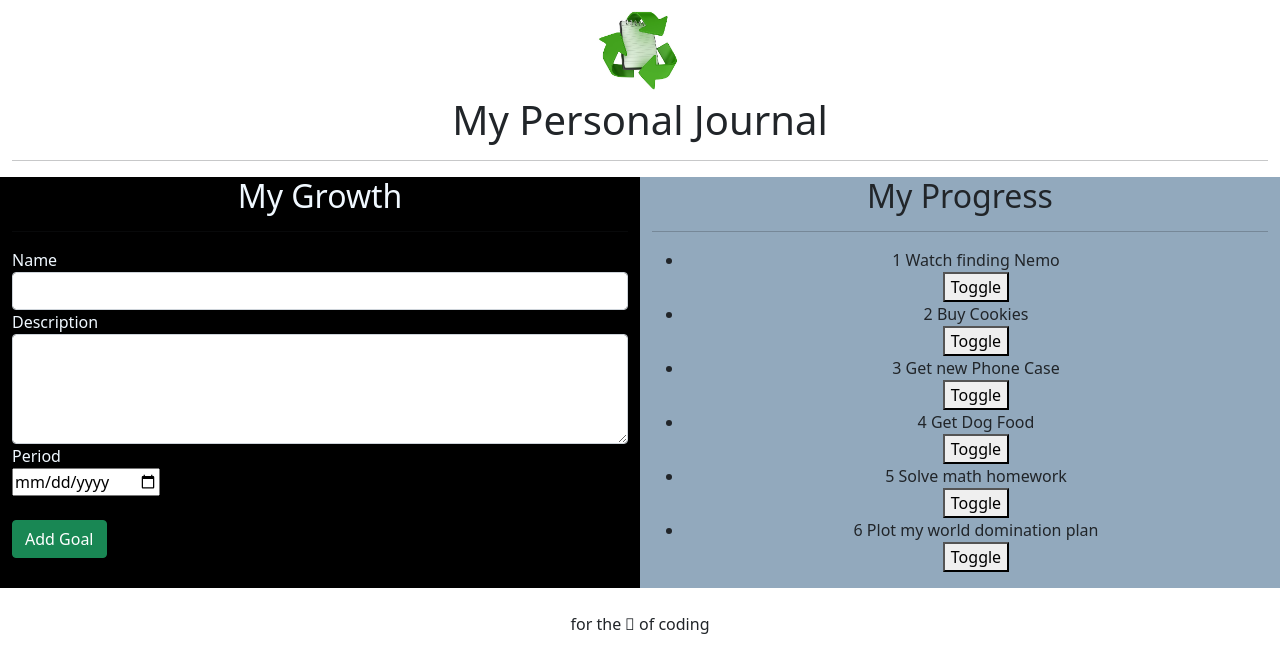
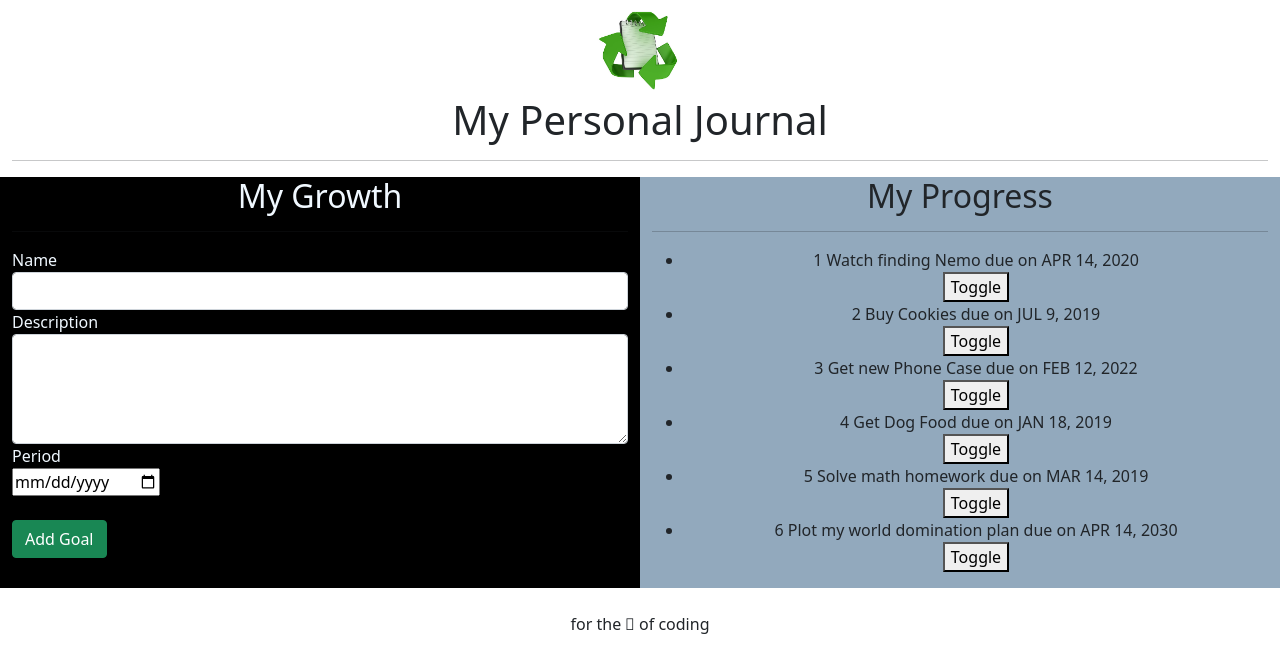
Before and after one commit to Joseph-Wairimu/diary, an Angular app: page / in a window 1280 px wide. Shown: the top 672 px of the page. Built offline with nearby package versions, Linux system fonts and the light colour scheme.

Commit message:
use custom date pipe

```diff
--- a/src/app/diary.ts
+++ b/src/app/diary.ts
@@ -2,7 +2,7 @@
 
 
     showDescription: boolean;
-    constructor(public id: number,public name: string,public description: string){
+    constructor(public id: number,public name: string,public description: string, public completeDate: Date){
       this.showDescription=false;
     }
 
--- a/src/app/home/home.component.html
+++ b/src/app/home/home.component.html
@@ -18,7 +18,7 @@
                 <hr>
                 <ul>
                     <li *ngFor='let diary of diarys let i = index'>
-                        {{diary.id}}   {{diary.name}} <br>
+                        {{diary.id}}   {{diary.name}} due on {{diary.completeDate|date|uppercase}}<br>
                         <button (click)='Hide(i)'>Toggle</button>
                         <app-diary-content *ngIf='diary.showDescription' [diary]='diary' (isComplete) = 'completeGoal($event,i)' ></app-diary-content>
                     </li>
--- a/src/app/home/home.component.ts
+++ b/src/app/home/home.component.ts
@@ -7,12 +7,12 @@
 })
 export class HomeComponent implements OnInit {
   diarys:Diary[] =[
-    new Diary(1, 'Watch finding Nemo', 'Find an online version and watch merlin find his son'),
-    new Diary(2,'Buy Cookies','I have to buy cookies for the parrot'),
-    new Diary(3,'Get new Phone Case','Diana has her birthday coming up soon'),
-    new Diary(4,'Get Dog Food','Pupper likes expensive snacks'),
-    new Diary(5,'Solve math homework','Damn Math'),
-    new Diary(6,'Plot my world domination plan','Cause I am an evil overlord'),
+    new Diary(1, 'Watch finding Nemo', 'Find an online version and watch merlin find his son',new Date(2020,3,14)),
+    new Diary(2,'Buy Cookies','I have to buy cookies for the parrot',new Date(2019,6,9)),
+    new Diary(3,'Get new Phone Case','Diana has her birthday coming up soon',new Date(2022,1,12)),
+    new Diary(4,'Get Dog Food','Pupper likes expensive snacks',new Date(2019,0,18)),
+    new Diary(5,'Solve math homework','Damn Math',new Date(2019,2,14)),
+    new Diary(6,'Plot my world domination plan','Cause I am an evil overlord',new Date(2030,3,14)),
   ];
 
 Hide(index:any){
```
